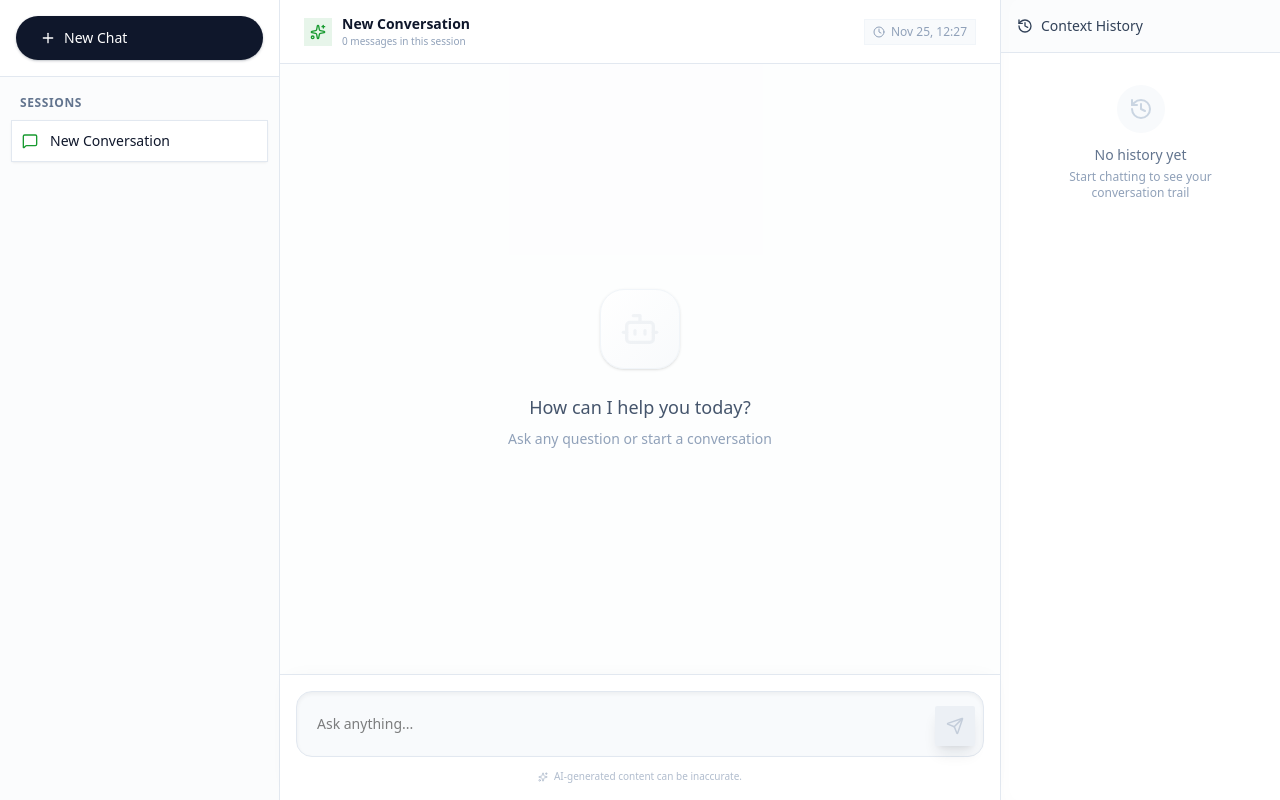
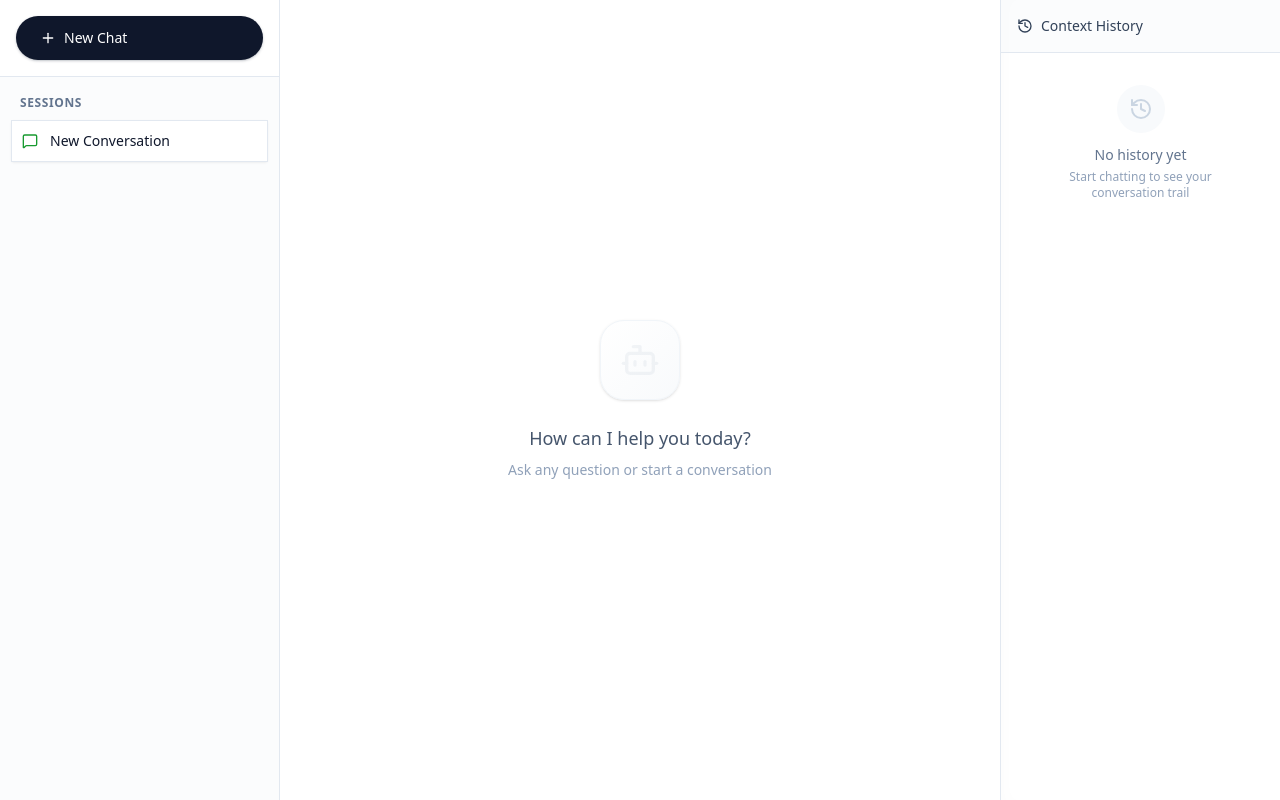
Before and after one commit to marvin-season/landing-page, a Next.js app: page /chat in a window 1280 px wide. Built offline with nearby package versions, Linux system fonts and the light colour scheme.

Commit message:
feat: 调整为页面路由

```diff
--- /dev/null
+++ b/src/app/chat/[sessionId]/page.tsx
@@ -0,0 +1,11 @@
+import { use } from "react";
+import { ChatMain } from "@/components/chat/chat-main";
+
+interface SessionPageProps {
+  params: Promise<{ sessionId: string }>;
+}
+
+export default function SessionPage({ params }: SessionPageProps) {
+  const { sessionId } = use(params);
+  return <ChatMain sessionId={sessionId} />;
+}
--- a/src/app/chat/layout.tsx
+++ b/src/app/chat/layout.tsx
@@ -1,9 +1,19 @@
 import "@/css/globals.css";
+import { ChatHistory } from "@/components/chat/chat-history";
+import { ChatSidebar } from "@/components/chat/chat-sidebar";
 
-export default function ChatLayout({ children }: { children: React.ReactNode }) {
-  return <html lang="en">
-    <body>
-      {children}
-    </body>
-  </html>;
+export default function ChatLayout({
+  children,
+}: {
+  children: React.ReactNode;
+}) {
+  return (
+    <html lang="en">
+      <body className="flex h-screen bg-white overflow-hidden">
+        <ChatSidebar />
+        <div className="flex-1 flex flex-col h-full min-w-0">{children}</div>
+        <ChatHistory />
+      </body>
+    </html>
+  );
 }
--- a/src/app/chat/page.tsx
+++ b/src/app/chat/page.tsx
@@ -1,18 +1,19 @@
-
-import { ChatHistory } from "@/components/chat/chat-history";
-import { ChatMain } from "@/components/chat/chat-main";
-import { ChatSidebar } from "@/components/chat/chat-sidebar";
+import { Bot } from "lucide-react";
 
 export default function ChatPage() {
-
   return (
-    <div className="flex h-screen bg-white overflow-hidden">
-      <ChatSidebar />
-      <div className="flex-1 flex flex-col h-full min-w-0">
-        {/* Use key to force re-mount ChatMain when session changes to reset useChat internal state */}
-        <ChatMain  />
+    <div className="h-full flex flex-col items-center justify-center text-slate-400 space-y-6">
+      <div className="w-20 h-20 bg-linear-to-br from-white to-slate-50 rounded-3xl shadow-sm border border-slate-100 flex items-center justify-center">
+        <Bot className="w-10 h-10 opacity-10" />
       </div>
-      <ChatHistory />
+      <div className="text-center space-y-2">
+        <p className="text-lg font-medium text-slate-600">
+          How can I help you today?
+        </p>
+        <p className="text-sm text-slate-400">
+          Ask any question or start a conversation
+        </p>
+      </div>
     </div>
   );
 }
--- a/src/components/chat/chat-main.tsx
+++ b/src/components/chat/chat-main.tsx
@@ -15,9 +15,13 @@ import {
 import { useEffect, useMemo, useState } from "react";
 import { Button } from "@/components/ui/button";
 import { cn } from "@/lib/utils";
-import { useChatStore, useCurrentSession, useCurrentSessionMessages } from "@/store/chat-store";
+import {
+  useChatStore,
+  useCurrentSession,
+  useCurrentSessionMessages,
+} from "@/store/chat-store";
 
-export function ChatMain() {
+export function ChatMain({ sessionId }: { sessionId: string }) {
   const {
     currentSessionId,
     updateSessionMessages,
@@ -26,9 +30,9 @@ export function ChatMain() {
     setSelectedMessageId,
   } = useChatStore();
 
-  const currentSessionMessages = useCurrentSessionMessages()
+  const currentSessionMessages = useCurrentSessionMessages(sessionId);
 
-  const currentSession = useCurrentSession()
+  const currentSession = useCurrentSession(sessionId);
 
   const [inputValue, setInputValue] = useState("");
 
@@ -36,7 +40,7 @@ export function ChatMain() {
     transport: new DefaultChatTransport({
       api: "/api/chat",
     }),
-    id: currentSessionId || undefined,
+    id: sessionId,
     onFinish: ({ messages }) => {
       console.log("onFinish", messages);
       // Sync full history to store on every completion
@@ -191,21 +195,6 @@ export function ChatMain() {
       </div>
 
       <div className="flex-1 overflow-y-auto p-4 sm:p-6 scroll-smooth">
-        {displayMessages.length === 0 ? (
-          <div className="h-full flex flex-col items-center justify-center text-slate-400 space-y-6">
-            <div className="w-20 h-20 bg-linear-to-br from-white to-slate-50 rounded-3xl shadow-sm border border-slate-100 flex items-center justify-center">
-              <Bot className="w-10 h-10 opacity-10" />
-            </div>
-            <div className="text-center space-y-2">
-              <p className="text-lg font-medium text-slate-600">
-                How can I help you today?
-              </p>
-              <p className="text-sm text-slate-400">
-                Ask any question or start a conversation
-              </p>
-            </div>
-          </div>
-        ) : (
         <div className="max-w-3xl mx-auto space-y-6 pb-4">
           {displayMessages.map((m) => {
             const isUser = m.role === "user";
@@ -286,7 +275,6 @@ export function ChatMain() {
             </div>
           )}
         </div>
-        )}
       </div>
 
       <div className="p-4 bg-white border-t border-slate-200 shadow-[0_-4px_20px_-10px_rgba(0,0,0,0.05)] z-20">
--- a/src/components/chat/chat-sidebar.tsx
+++ b/src/components/chat/chat-sidebar.tsx
@@ -1,19 +1,15 @@
 "use client";
 
 import { MessageSquare, Plus, Trash2 } from "lucide-react";
+import Link from "next/link";
 import { useEffect } from "react";
 import { Button } from "@/components/ui/button";
 import { cn } from "@/lib/utils";
 import { useChatStore } from "@/store/chat-store";
 
 export function ChatSidebar() {
-  const {
-    sessions,
-    currentSessionId,
-    createSession,
-    switchSession,
-    deleteSession,
-  } = useChatStore();
+  const { sessions, currentSessionId, createSession, deleteSession } =
+    useChatStore();
 
   // Initialize a session if none exists on mount
   useEffect(() => {
@@ -26,17 +22,12 @@ export function ChatSidebar() {
   return (
     <div className="w-[280px] border-r border-slate-200 bg-slate-50/50 flex flex-col h-full">
       <div className="p-4 border-b border-slate-200 bg-white">
-        <Button
-          onClick={() => {
-            const sessionId = createSession();
-            switchSession(sessionId);
-          }}
-          className="w-full justify-start gap-2 shadow-sm"
-          variant="default"
-        >
-          <Plus size={16} />
-          New Chat
-        </Button>
+        <Link href="/chat">
+          <Button className="w-full justify-start gap-2 shadow-sm">
+            <Plus size={16} />
+            New Chat
+          </Button>
+        </Link>
       </div>
 
       <div className="flex-1 overflow-y-auto p-3 space-y-1">
@@ -44,7 +35,8 @@ export function ChatSidebar() {
           Sessions
         </div>
         {sessions.map((session) => (
-          <button
+          <Link
+            href={`/chat/${session.id}`}
             key={session.id}
             className={cn(
               "group relative flex items-center justify-between w-full p-2.5 rounded-lg cursor-pointer transition-all duration-200 text-sm",
@@ -52,8 +44,6 @@ export function ChatSidebar() {
                 ? "bg-white shadow-sm ring-1 ring-slate-200 text-slate-900 font-medium"
                 : "text-slate-600 hover:bg-slate-200/50 hover:text-slate-900",
             )}
-            onClick={() => switchSession(session.id)}
-            type="button"
           >
             <div className="flex items-center gap-3 overflow-hidden">
               <MessageSquare
@@ -86,7 +76,7 @@ export function ChatSidebar() {
                 <Trash2 size={14} />
               </button>
             </div>
-          </button>
+          </Link>
         ))}
       </div>
     </div>
--- a/src/store/chat-store.ts
+++ b/src/store/chat-store.ts
@@ -147,21 +147,21 @@ export const useChatStore = create<ChatState>()(
   ),
 );
 
-export function useCurrentSession() {
+export function useCurrentSession(sessionId: string) {
   return useChatStore(
     useShallow((state) =>
-      state.currentSessionId
-        ? state.sessions.find((s) => s.id === state.currentSessionId)
+      sessionId
+        ? state.sessions.find((s) => s.id === sessionId)
         : undefined,
     ),
   );
 }
 
-export function useCurrentSessionMessages() {
+export function useCurrentSessionMessages(sessionId: string) {
   return useChatStore(
     useShallow((state) =>
-      state.currentSessionId
-        ? state.messages[state.currentSessionId] || []
+      sessionId
+        ? state.messages[sessionId] || []
         : [],
     ),
   );
```
Lines whose indentation alone changed are shown as unchanged.
